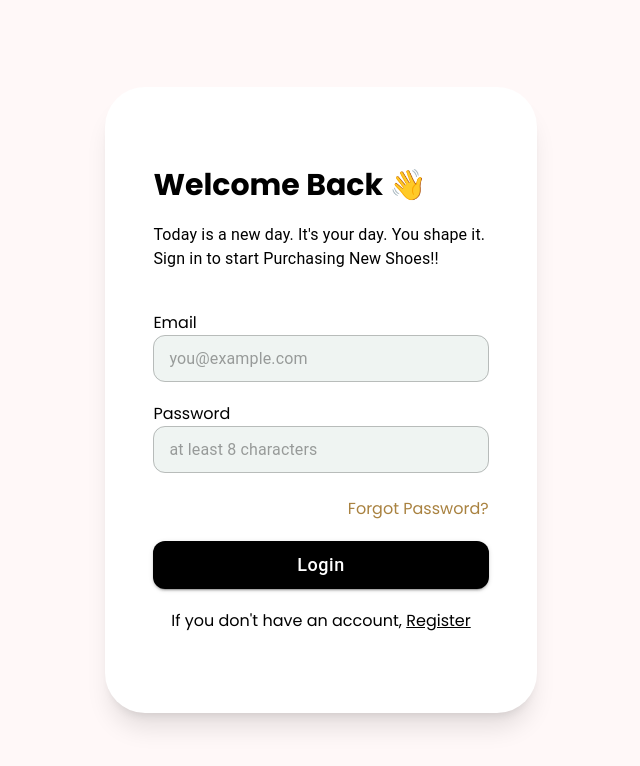
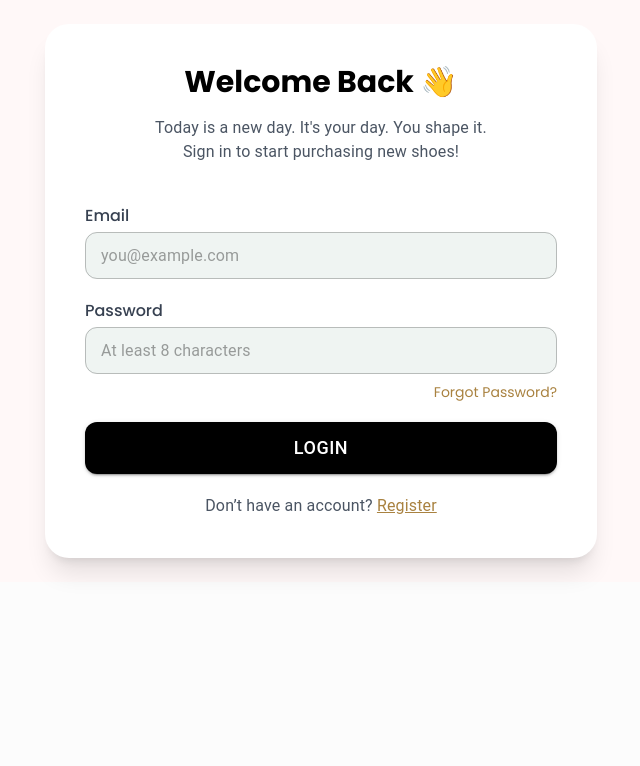
Before and after one commit to jaydeep4884/shoeshub-web, a React (Create React App) app: page /login in a window 1280 px wide. Shown: the top 766 px of the page, without its empty margins (319-959 px from the left). Built offline with nearby package versions, Linux system fonts and the light colour scheme.

Commit message:
login authentication success with navbar login icon

```diff
--- a/src/assets/contexts.jsx
+++ b/src/assets/contexts.jsx
@@ -1,5 +1,20 @@
-import { createContext } from "react";
+import { createContext, useState } from "react";
 
 export const token = createContext(
   "eyJhbGciOiJIUzI1NiIsInR5cCI6IkpXVCJ9.eyJpZCI6IjY3Zjc1YTc3YmYzMzczMGY5NjI0ZTFmMiIsImlhdCI6MTc0NDI2Mzc5OX0.1TIh6YZqgiekXJZ_qzns74n2HCIqD57idf1bJ_5rFZQ"
 );
+
+export const AuthContext = createContext();
+
+export const AuthProvider = ({ children }) => {
+  const [authToken, setAuthToken] = useState(null);
+  const [isAuthenticated, setIsAuthenticated] = useState(false);
+
+  return (
+    <AuthContext.Provider
+      value={{ authToken, setAuthToken, isAuthenticated, setIsAuthenticated }}
+    >
+      {children}
+    </AuthContext.Provider>
+  );
+};
--- a/src/auth/Login.jsx
+++ b/src/auth/Login.jsx
@@ -2,9 +2,15 @@ import { Box, Button, Container, Typography } from "@mui/material";
 import { Field, Form, Formik } from "formik";
 import InputBox from "../components/ui/InputBox";
 import { Link, useNavigate } from "react-router";
+import axios from "axios";
+import { useContext } from "react";
+import { AuthContext, token } from "../assets/contexts";
+import toast, { Toaster } from "react-hot-toast";
 
 function Login() {
   const navigate = useNavigate();
+  const Token = useContext(token);
+  const { setAuthToken, setIsAuthenticated } = useContext(AuthContext);
 
   const initialValues = {
     email: "",
@@ -12,28 +18,52 @@ function Login() {
   };
 
   const handleSubmit = async (values, { resetForm }) => {
-    console.log(values);
-    navigate("/");
+    const loadingToastId = toast.loading("Just Moments...");
+    try {
+      const res = await axios.post(
+        "https://ecommerce-karv.onrender.com/login",
+        values,
+        {
+          headers: {
+            Authorization: Token,
+          },
+        }
+      );
+      toast.dismiss(loadingToastId);
+      if (res.data.status === "success") {
+        toast.success("Login Successfully"); // USER_1 metanike@gmail.com
+        setAuthToken(res.data.token);
+        setIsAuthenticated(true);
+        setTimeout(() => navigate("/"), 2000);
+      }
+    } catch (error) {
+      toast.dismiss(loadingToastId);
+      toast.error("Email and Password Incorrect !!");
+    }
     resetForm();
   };
 
   return (
-    <Box className="bg-[#FFF8F8]">
-      <Container maxWidth>
-        <Box className="flex justify-center items-center min-h-screen">
-          <Box className="bg-white px-12 py-20 shadow-xl min-w-[35%] rounded-[40px]">
-            <Box className="mb-10">
-              <h2 className="text-3xl font-bold mb-5">Welcome Back 👋</h2>
-              <Typography className="text-sm">
+    <Box className="bg-[#FFF8F8] py-6">
+      <Container maxWidth="sm">
+        <Box className="bg-white shadow-xl px-6 sm:px-10 py-10 sm:py-10 rounded-3xl">
+          <Box className="mb-10 text-center">
+            <h2 className="text-2xl sm:text-3xl font-bold mb-4">
+              Welcome Back 👋
+            </h2>
+            <Typography className="text-sm text-gray-600">
               Today is a new day. It's your day. You shape it. <br />
-                Sign in to start Purchasing New Shoes!!
+              Sign in to start purchasing new shoes!
             </Typography>
           </Box>
 
           <Formik initialValues={initialValues} onSubmit={handleSubmit}>
-              <Form className="flex flex-col gap-y-5">
+            <Form className="flex flex-col gap-5">
               <Box>
-                  <label className="!text-black" htmlFor="email">
+                <label
+                  htmlFor="email"
+                  className="block mb-1 font-medium text-gray-700"
+                >
                   Email
                 </label>
                 <Field name="email">
@@ -49,7 +79,10 @@ function Login() {
               </Box>
 
               <Box>
-                  <label className="!text-black" htmlFor="password">
+                <label
+                  htmlFor="password"
+                  className="block mb-1 font-medium text-gray-700"
+                >
                   Password
                 </label>
                 <Field name="password">
@@ -57,36 +90,40 @@ function Login() {
                     <InputBox
                       field={field}
                       form={form}
-                        placeholder="at least 8 characters"
+                      placeholder="At least 8 characters"
                       type="password"
                     />
                   )}
                 </Field>
-                  <p className="text-end mt-6 text-[#A98240] cursor-pointer ">
+                <p className="text-end mt-2 text-[#A98240] text-sm hover:underline cursor-pointer">
                   Forgot Password?
                 </p>
               </Box>
 
               <Field
                 as={Button}
-                  className="!bg-black !rounded-xl !py-[10px] !capitalize !text-lg"
+                type="submit"
                 variant="contained"
-                  type="submit"
+                fullWidth
+                className="!bg-black !py-3 !text-white !rounded-xl !text-lg"
               >
                 Login
               </Field>
 
-                <p className="text-center ">
-                  If you don't have an account,{" "}
-                  <Link to="/signup" className="underline">
+              <Typography className="text-center text-sm text-gray-600">
+                Don’t have an account?{" "}
+                <Link
+                  to="/signup"
+                  className="text-[#A98240] underline hover:text-[#8a6c34]"
+                >
                   Register
                 </Link>
-                </p>
+              </Typography>
             </Form>
           </Formik>
         </Box>
-        </Box>
       </Container>
+      <Toaster />
     </Box>
   );
 }
--- a/src/auth/SignUp.jsx
+++ b/src/auth/SignUp.jsx
@@ -11,7 +11,6 @@ function SignUp() {
   const navigate = useNavigate();
   const Token = useContext(token);
 
-  // metanike@gmail.com
   const initialValues = {
     name: "",
     email: "",
@@ -35,7 +34,9 @@ function SignUp() {
       toast.dismiss(loadingToastId); // Dismiss loading toast
       if (res.data.status === "success") {
         toast.success("User Created Successfully!");
-        navigate("/login");
+        setTimeout(() => {
+          navigate("/login");
+        }, 2000);
       } else {
         toast.error("Failed to create user. Please try again.");
       }
--- a/src/index.js
+++ b/src/index.js
@@ -6,12 +6,15 @@ import reportWebVitals from "./reportWebVitals";
 import { BrowserRouter } from "react-router";
 import "slick-carousel/slick/slick.css";
 import "slick-carousel/slick/slick-theme.css";
+import { AuthProvider } from "./assets/contexts";
 
 const root = ReactDOM.createRoot(document.getElementById("root"));
 root.render(
   <React.StrictMode>
     <BrowserRouter>
-      <App />
+      <AuthProvider>
+        <App />
+      </AuthProvider>
     </BrowserRouter>
   </React.StrictMode>
 );
```
Also changed, not shown: src/components/layout/Header.jsx (+86 -13 lines). Lines whose indentation alone changed are shown as unchanged.
